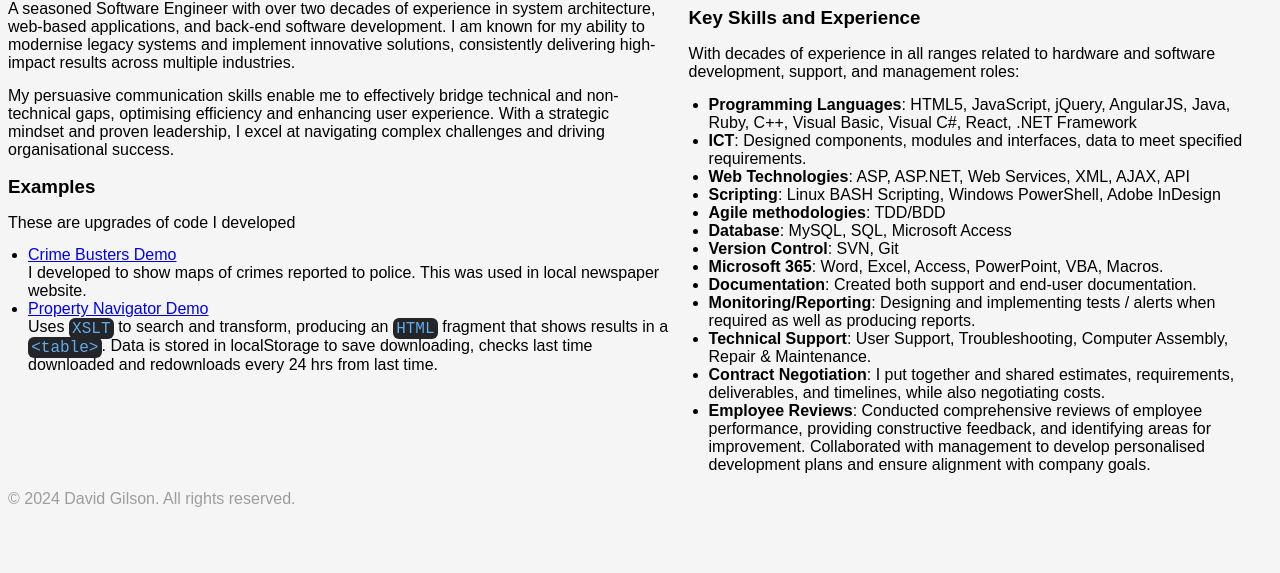
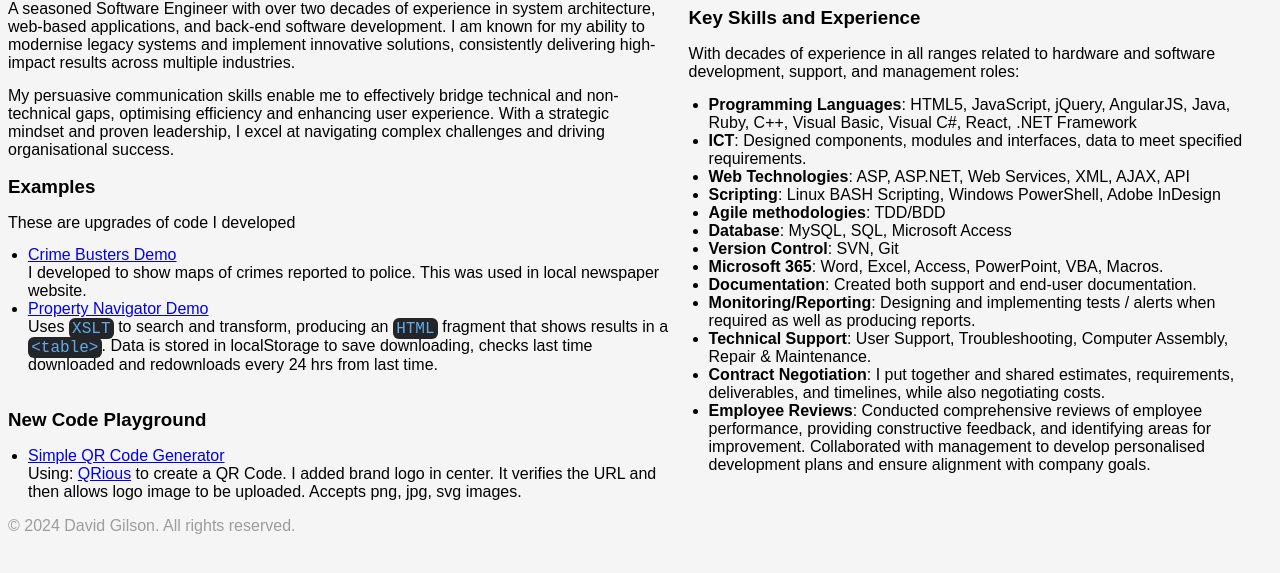
Before and after one commit to gilsonator/gilsonator.github.io, a website: page index.html in a window 1280 px wide. Shown: the part 189-762 px from the top of the page. Drawn offline with Linux system fonts and the light colour scheme.

Commit message:
Added playground

```diff
--- a/index.html
+++ b/index.html
@@ -154,7 +154,12 @@
 
             Data is stored in localStorage to save downloading, checks last time downloaded and redownloads every 24 hrs from last time.
         </li>
-        <!--li><a href="PlayGround/" title="My Playground">My Playground and Demos</a></li-->
+      </ul>
+      <h3>New Code Playground</h3>
+      <ul>
+        <li><a href="PlayGround/QRCode/" title="QR Code Generator">Simple QR Code Generator</a><br />
+          Using: <a target="_blank" rel="noopener" href="https://github.com/neocotic/qrious">QRious</a> to create a QR Code. I added brand logo in center.
+          It verifies the URL and then allows logo image to be uploaded. Accepts png, jpg, svg images.</li>
       </ul>
     </div>
     <div id="rightCol">
```
